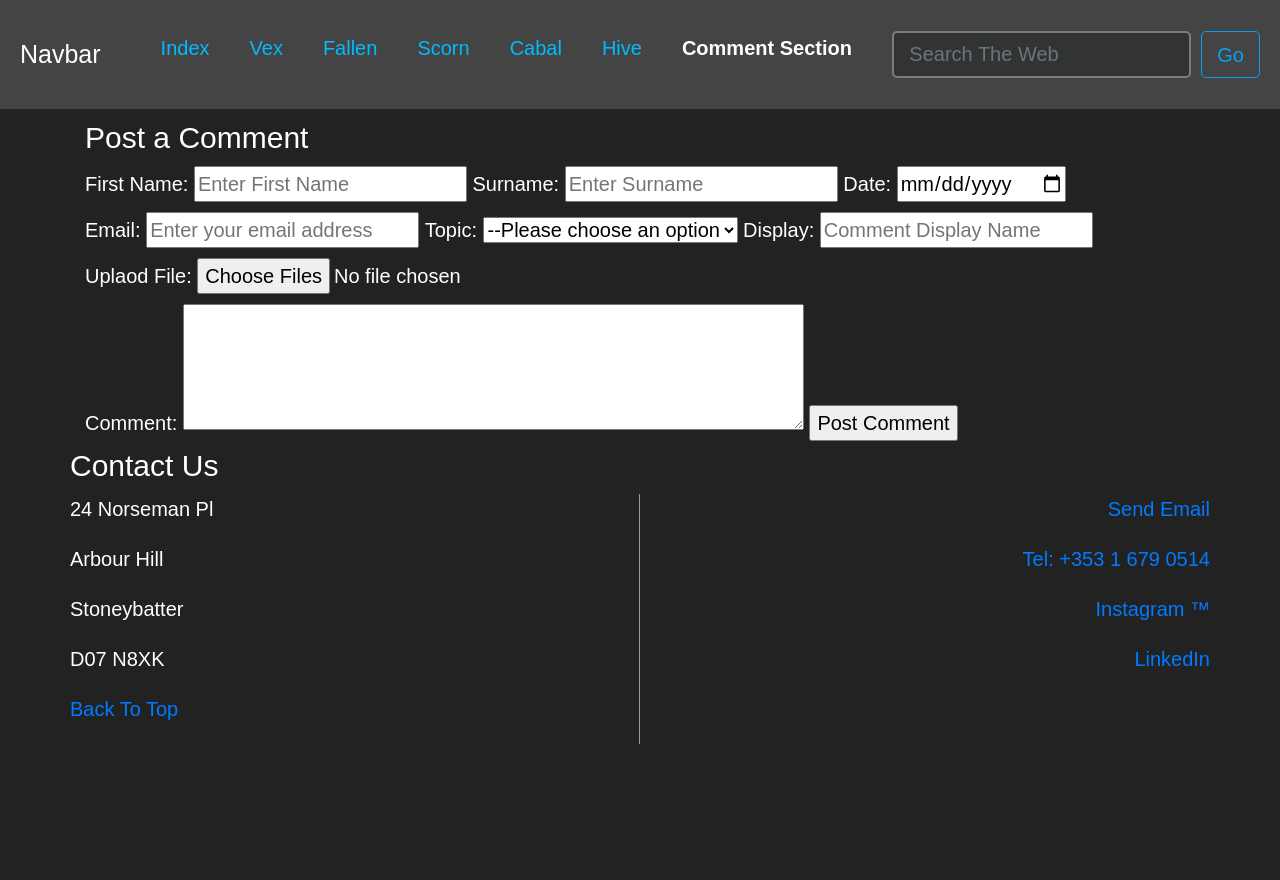
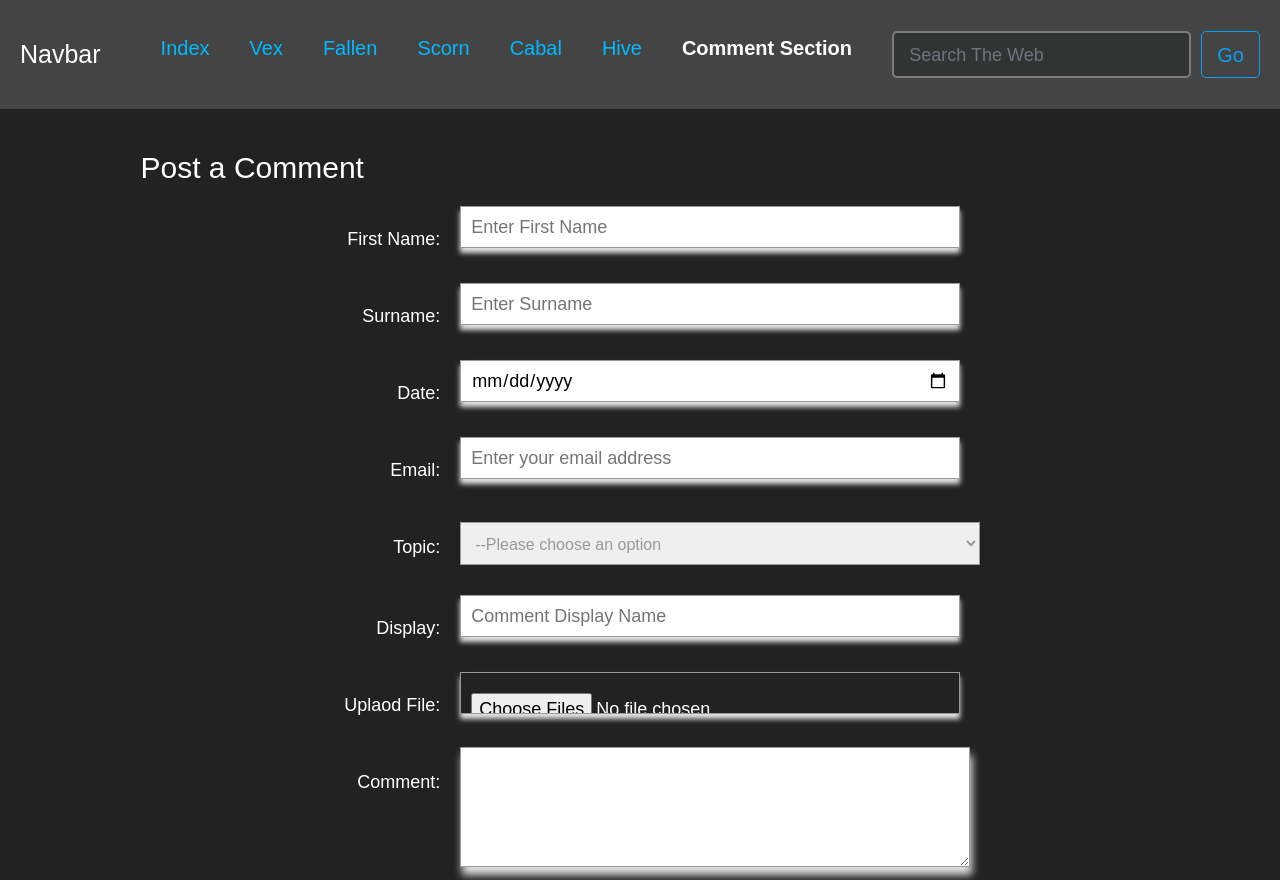
Before and after one commit to foepediaD2/foe-pedia2, a plain HTML site: page comment.html in a window 1280 px wide. Shown: the top 880 px of the page. Before the commit the page ends 800 px from the top, so only its background shows below. Drawn offline with Linux system fonts and the light colour scheme; a web font is replaced by a local one.

Commit message:
Update styles.css

```diff
--- a/css/styles.css
+++ b/css/styles.css
@@ -155,6 +155,90 @@ table tr:nth-of-type(odd) :hover{
     cursor: pointer;
 }
 
+/* Form Styles */
+
+::placeholder {
+    font-family: "Josefin Sans", sans-serif;
+    font-size: 18px;
+}
+
+#frmComment {
+    width: 90%;
+    margin: 30px auto;
+    font-size: 18px;
+}
+
+#frmComment label{
+float: left;
+    width: 100%;
+    display: block;
+    padding-bottom: 10px;
+    margin-bottom: 10px;
+}
+
+#frmComment label span {
+    float: left;
+    width:30%;
+    text-align: right;
+    margin-top: 10px;
+    padding-top: 20px;
+}
+
+#frmComment label:hover span{
+    color: #777;
+}
+
+#frmComment input {
+    float: left;
+    width: 50%;
+    border: 1px solid #999;
+    box-shadow: 0px 5px 5px #e3e3e3;
+    margin: 10px 0 0 20px;
+    padding: 20px 10px;
+    height: 18px;
+}
+
+#frmComment input:hover,#frmComment textarea:hover{
+    box-shadow: 5px 5px 8px #c1c1c1;
+}
+
+#frmComment textarea{
+    float:left;
+    width:51%;
+    margin: 8px 0 0 20px;
+    border: solid 1px #999;
+    box-shadow: 2px 8px 8px #e3e3e3;
+    padding: 10px 0 0 5px;
+}
+select{
+    font-family: "Josefin Sans", sans-serif;
+    width: 52%;
+    padding: 12px 10px 10px 10px;
+    margin: 18px 0 0 20px;
+    border: 1px solid #999;
+    color: #999;
+    font-size: 16px;
+}
+
+#frmComment input[type=submit]{
+    padding: 12px 2px;
+    text-align: center;
+    width: 140px;
+    float: left;
+    color: #FFF;
+    background: #0088CC
+    border: 1px solid #0088CC;
+    margin: 0 0 0 32%;
+    border-radius: 7px;
+    cursor: pointer;
+    height: 45px;
+}
+
+#frmComment input [type=submit]:hover {
+    background: #18B1FB
+}
+
+
 @media screen and (max-width: 992px){
     footerL {
         border-right: none;
```
